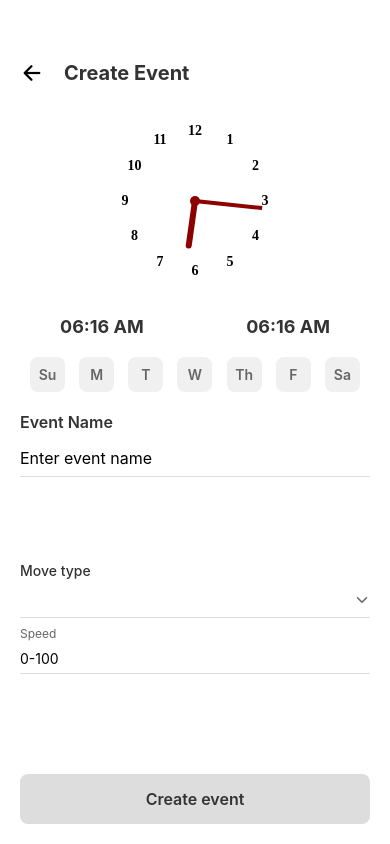
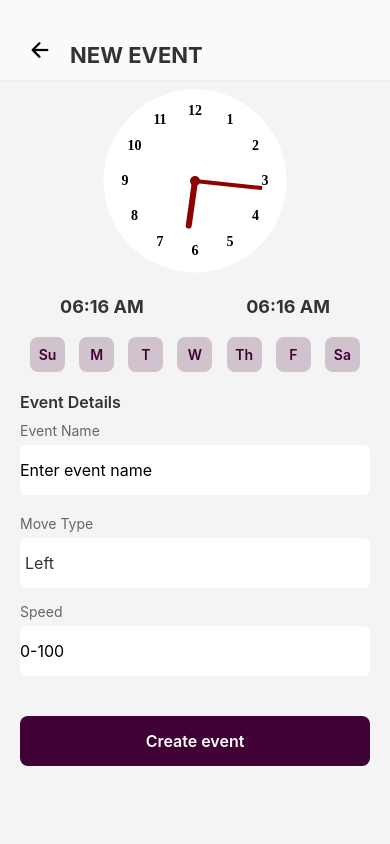
Before and after one commit to AlanMedina53232/Malbouche, a React Native app: screen /NewEventScreen in a window 390 px wide. Built offline with nearby package versions, Linux system fonts and the light colour scheme.

Commit message:
Diseniooo x2

```diff
--- a/principals/restricted/createMovement.js
+++ b/principals/restricted/createMovement.js
@@ -1,5 +1,4 @@
 "use client"
-
 import { useState, useLayoutEffect } from "react"
 import {
   View,
@@ -12,6 +11,7 @@ import {
   Platform,
   Dimensions,
   SafeAreaView,
+  ScrollView
 } from "react-native"
 import { Ionicons } from "@expo/vector-icons"
 import AnalogClock from "../../components/analogClock"
@@ -88,15 +88,29 @@ const CreateMovementScreen = ({ navigation }) => {
         keyboardVerticalOffset={Platform.OS === "ios" ? 0 : 20}
       >
         <View style={styles.header}>
-          <TouchableOpacity onPress={() => navigation.goBack()}>
+          <TouchableOpacity
+            style={styles.arrowButton}
+            onPress={() => navigation.goBack()}>
+            <View style={styles.iconSmall}>
               <Ionicons name="arrow-back" size={24} color="black" />
+            </View>
           </TouchableOpacity>
+          <View style={styles.titleContainer}>
+            <Text style={styles.title}>MOVEMENT CREATION</Text>
           </View>
-        <Text style={styles.title}>Create a new move</Text>
+        </View>
+
         <View style={styles.clockContainer}>
           <AnalogClock />
         </View>
         <View style={styles.divider} />
+        <ScrollView
+          contentContainerStyle={styles.scrollContainer}
+          showsVerticalScrollIndicator={false}
+          keyboardShouldPersistTaps="handled"
+          nestedScrollEnabled={true}
+          scrollEnabled={true}
+          >
           <View style={styles.formContainer}>
             <Text style={styles.sectionTitle}>Move Name</Text>
             <TextInput
@@ -108,7 +122,7 @@ const CreateMovementScreen = ({ navigation }) => {
             {/* Movement controls */}
             {movements.map((movement, index) => (
               <View key={index} style={styles.movementBox}>
-              <Text style={styles.movementLabel}>Move type for the {movement.type.toLowerCase()}</Text>
+                <Text style={styles.movementLabel}>Move type for hour</Text>
                 <View style={styles.dropdownRow}>
                   <View style={styles.dropdownContainer}>
                     <TouchableOpacity
@@ -117,6 +131,7 @@ const CreateMovementScreen = ({ navigation }) => {
                     >
                       <Text style={styles.dropdownText}>{MOVE_TYPES.find((t) => t.value === movement.type)?.label || movement.type}</Text>
                     </TouchableOpacity>
+
                     {movement.showDropdown && (
                       <View style={styles.dropdownList}>
                         {MOVE_TYPES.map((type) => (
@@ -126,7 +141,8 @@ const CreateMovementScreen = ({ navigation }) => {
                             onPress={() => {
                               updateMovement(index, "type", type.value)
                               updateMovement(index, "showDropdown", false)
-                          }}
+                            }
+                          }
                           >
                             <Text style={styles.dropdownText}>{type.label}</Text>
                           </TouchableOpacity>
@@ -134,7 +150,8 @@ const CreateMovementScreen = ({ navigation }) => {
                       </View>
                     )}
                   </View>
-                <View style={styles.sliderContainer}>
+
+                  <View pointerEvents="box-only" style={styles.sliderContainer}>
                     <Text style={styles.sliderLabel}>Speed</Text>
                     <Slider
                       style={styles.slider}
@@ -143,21 +160,24 @@ const CreateMovementScreen = ({ navigation }) => {
                       step={1}
                       value={movement.speed ? Number(movement.speed) : 1}
                       onValueChange={(value) => updateMovement(index, "speed", String(value))}
-                    minimumTrackTintColor="#8c0200"
+                      minimumTrackTintColor="#660154"
                       maximumTrackTintColor="#ddd"
-                    thumbTintColor="#8c0200"
+                      thumbTintColor="#660154"
                     />
                     <Text style={styles.sliderValue}>{movement.speed || 1}</Text>
                   </View>
                 </View>
               </View>
             ))}
+
             <TouchableOpacity style={styles.createButton} onPress={handleCreate}>
               <Text style={styles.createButtonText}>Create</Text>
             </TouchableOpacity>
+
           </View>
+        </ScrollView>
+      </KeyboardAvoidingView>
       <NavigationBar />
-      </KeyboardAvoidingView>
     </SafeAreaView>
   )
 }
@@ -165,44 +185,59 @@ const CreateMovementScreen = ({ navigation }) => {
 const styles = StyleSheet.create({
   safeArea: {
     flex: 1,
-    backgroundColor: "#fff",
+    backgroundColor: "#f4f4f4",
   },
   container: {
     flex: 1,
+    backgroundColor: "#f4f4f4",
   },
   header: {
-    flexDirection: "row",
-    alignItems: "center",
+    flexDirection: 'row',
+    justifyContent: 'space-between',
+    alignItems: 'center',
     paddingHorizontal: 20,
-    paddingTop: Platform.OS === "ios" ? 10 : 60,
-    paddingBottom: 0,
-    justifyContent: "flex-start",
+    paddingTop: 30,
+    backgroundColor: "#FAFAFA",
+    borderBottomWidth: 1,
+    borderBottomColor: "#eee",
+    zIndex: 100,
+  },
+   arrowButton: {
+    marginRight: 10,
+    marginBottom: 10,
+  },
+  iconSmall: {
+    width: 40,
+    height: 40,
+    borderRadius: 20,
+    justifyContent: 'center',
+    alignItems: 'center',
+  },
+   titleContainer: {
+    flex: 1,
   },
   title: {
     fontSize: 22,
-    fontWeight: "bold",
-    textAlign: "center",
-    marginTop: 10,
-    marginBottom: 10,
-    marginLeft: 0,
-    color: "#111",
+    fontWeight: "700",
+    color: "#333",
   },
   clockContainer: {
     alignItems: "center",
     justifyContent: "center",
-    marginBottom: 18,
     marginTop: 5,
   },
   divider: {
-    borderBottomWidth: 1,
+    borderBottomWidth: 0.6,
     borderBottomColor: '#ddd',
-    marginVertical: 16,
   },
   formContainer: {
     flex: 1,
     justifyContent: "flex-start",
-    paddingHorizontal: 2,
-    paddingBottom: 10,
+    backgroundColor: "#f4f4f4",
+    borderRadius: 12,
+    padding: 16,
+    marginBottom: 30,
+
   },
   sectionTitle: {
     fontSize: 16,
@@ -212,24 +247,24 @@ const styles = StyleSheet.create({
     marginTop: 5,
   },
   input: {
-    borderBottomWidth: 1,
-    borderBottomColor: "#ddd",
-    paddingVertical: 8,
+    borderRadius: 10,
+    backgroundColor: "#fff",
+    paddingVertical: 15,
     fontSize: 16,
     marginBottom: 18,
   },
   movementBox: {
-    backgroundColor: "#fafafa",
-    borderRadius: 12,
+    backgroundColor: "#FFF",
+    borderRadius: 10,
     padding: 14,
     marginBottom: 18,
-    borderWidth: 1,
+/*  borderWidth: 0.5,
     borderColor: "#eee",
     shadowColor: "#000",
     shadowOffset: { width: 0, height: 1 },
     shadowOpacity: 0.04,
     shadowRadius: 2,
-    elevation: 1,
+    elevation: 1, */
   },
   movementLabel: {
     fontSize: 15,
@@ -245,15 +280,15 @@ const styles = StyleSheet.create({
   dropdownContainer: {
     flex: 1,
     position: "relative",
-    zIndex: 2,
   },
   dropdown: {
-    borderWidth: 1,
-    borderColor: "#ddd",
+    borderWidth: 0.8,
+    borderColor: "rgba(204, 204, 204, 0.8)",
     borderRadius: 6,
     padding: 10,
     backgroundColor: "#fff",
     minWidth: 90,
+    zIndex: 2,
   },
   dropdownText: {
     fontSize: 15,
@@ -265,15 +300,15 @@ const styles = StyleSheet.create({
     left: 0,
     right: 0,
     backgroundColor: "#fff",
-    borderWidth: 1,
-    borderColor: "#ddd",
-    borderRadius: 6,
+    borderWidth: 0.8,
+    borderColor: "rgba(204, 204, 204, 0.8)",
+    borderRadius: 5,
     zIndex: 10,
-    shadowColor: "#000",
+ /*    shadowColor: "#000",
     shadowOffset: { width: 0, height: 2 },
     shadowOpacity: 0.08,
     shadowRadius: 4,
-    elevation: 2,
+    elevation: 2, */
   },
   dropdownItem: {
     padding: 12,
@@ -303,17 +338,13 @@ const styles = StyleSheet.create({
     marginLeft: 4,
   },
   createButton: {
-    backgroundColor: "#8c0200",
-    paddingVertical: 16,
+    backgroundColor: "#400135",
+    paddingVertical: 13,
     borderRadius: 10,
     alignItems: "center",
-    marginTop: 18,
+    marginTop: 10,
     marginBottom: 30,
-    shadowColor: "#000",
-    shadowOffset: { width: 0, height: 2 },
-    shadowOpacity: 0.08,
-    shadowRadius: 4,
-    elevation: 2,
+
   },
   createButtonText: {
     fontSize: 17,
--- a/principals/restricted/eventsScreen.js
+++ b/principals/restricted/eventsScreen.js
@@ -319,7 +319,7 @@ container: {
     position: "absolute",
     right: 20,
     bottom: 80, // Ajusta según la altura de tu NavigationBar
-    backgroundColor: "#400135", // Color que coincide con tu tema
+    backgroundColor: "#400135",
     width: 60,
     height: 60,
     borderRadius: 30,
--- a/principals/restricted/newEventScreen.js
+++ b/principals/restricted/newEventScreen.js
@@ -12,6 +12,7 @@ import {
   SafeAreaView,
   Dimensions,
   Alert,
+  ScrollView
 } from "react-native"
 import DateTimePicker from "@react-native-community/datetimepicker"
 import { Ionicons } from "@expo/vector-icons"
@@ -79,10 +80,16 @@ const NewEventScreen = ({ navigation }) => {
         keyboardVerticalOffset={Platform.OS === "ios" ? 0 : 20}
       >
         <View style={styles.header}>
-          <TouchableOpacity onPress={() => navigation.goBack()}>
+          <TouchableOpacity
+            style={styles.arrowButton}
+            onPress={() => navigation.goBack()}>
+            <View style={styles.iconSmall}>
               <Ionicons name="arrow-back" size={24} color="black" />
+            </View>
           </TouchableOpacity>
-          <Text style={styles.title}>Create Event</Text>
+          <View style={styles.titleContainer}>
+            <Text style={styles.title}>NEW EVENT</Text>
+          </View>
         </View>
 
         <View style={styles.content}>
@@ -114,10 +121,15 @@ const NewEventScreen = ({ navigation }) => {
               </TouchableOpacity>
             ))}
           </View>
-
+          <ScrollView
+            contentContainerStyle={styles.scrollContainer}
+            showsVerticalScrollIndicator={false}
+          >
           <View style={styles.formContainer}>
-            <View style={styles.formSection}>
-              <Text style={styles.sectionTitle}>Event Name</Text>
+            <View style={styles.formGroup}>
+              <Text style={styles.formGroupLabel}>Event Details</Text>
+              <View style={styles.formColumn}>
+                <Text style={styles.inputLabel}>Event Name</Text>
                 <TextInput
                   style={styles.input}
                   placeholder="Enter event name"
@@ -126,35 +138,34 @@ const NewEventScreen = ({ navigation }) => {
                 />
               </View>
 
-            <View style={styles.movementRow}>
-  <View style={styles.movementType}>
-    <Text style={styles.movementLabel}>Move type</Text>
+              <View style={styles.formColumn}>
+                <Text style={styles.inputLabel}>Move Type</Text>
                 <Dropdown
                   options={moveOptions}
-      value={movements.type}
-      onSelect={(value) => updateMovement("type", value)}
+                  value={movements[0].type}
+                  onSelect={(value) => updateMovement(0, "type", value)}
                 />
               </View>
 
-  <View style={styles.inputGroup}>
-    <View style={styles.inputContainer}>
+              <View style={styles.formColumn}>
                 <Text style={styles.inputLabel}>Speed</Text>
                 <TextInput
-        style={styles.smallInput}
+                  style={styles.input}
                   placeholder="0-100"
-        value={movements.speed}
-        onChangeText={(value) => updateMovement("speed", value)}
+                  value={movements[0].speed}
+                  onChangeText={(value) => updateMovement(0, "speed", value)}
                   keyboardType="numeric"
                 />
               </View>
+
             </View>
-</View>
-
 
             <TouchableOpacity style={styles.createButton} onPress={handleCreate}>
               <Text style={styles.createButtonText}>Create event</Text>
             </TouchableOpacity>
           </View>
+          </ScrollView>
+
         </View>
 
         {showStartPicker && (
@@ -193,7 +204,6 @@ const Dropdown = ({ options, value, onSelect }) => {
     <View style={styles.dropdownContainer}>
       <TouchableOpacity onPress={() => setVisible(!visible)} style={styles.dropdown}>
         <Text style={styles.dropdownText}>{value}</Text>
-        <Ionicons name="chevron-down" size={16} color="#666" />
       </TouchableOpacity>
       {visible && (
         <View style={styles.dropdownList}>
@@ -222,18 +232,36 @@ const styles = StyleSheet.create({
   },
   container: {
     flex: 1,
+    backgroundColor: "#f4f4f4",
   },
   header: {
-    flexDirection: "row",
-    alignItems: "center",
+    flexDirection: 'row',
+    justifyContent: 'space-between',
+    alignItems: 'center',
     paddingHorizontal: 20,
-    paddingTop: Platform.OS === "ios" ? 10 : 60,
-    paddingBottom: 15,
+    paddingTop: 30,
+    backgroundColor: "#FAFAFA",
+    borderBottomWidth: 1,
+    borderBottomColor: "#eee",
+    zIndex: 100,
+  },
+   arrowButton: {
+    marginRight: 10,
+    marginBottom: 10,
+  },
+  iconSmall: {
+    width: 40,
+    height: 40,
+    borderRadius: 20,
+    justifyContent: 'center',
+    alignItems: 'center',
+  },
+   titleContainer: {
+    flex: 1,
   },
   title: {
-    fontSize: 20,
-    fontWeight: "bold",
-    marginLeft: 20,
+    fontSize: 22,
+    fontWeight: "700",
     color: "#333",
   },
   content: {
@@ -271,13 +299,13 @@ const styles = StyleSheet.create({
     borderRadius: 8,
     justifyContent: "center",
     alignItems: "center",
-    backgroundColor: "#f0f0f0",
+    backgroundColor: "rgba(64, 1, 53, 0.2)",
   },
   daySelected: {
-    backgroundColor: "#333",
+    backgroundColor: "#400135",
   },
   dayText: {
-    color: "#666",
+    color: "#400135",
     fontWeight: "600",
     fontSize: 14,
   },
@@ -287,62 +315,25 @@ const styles = StyleSheet.create({
   formContainer: {
     flex: 1,
     justifyContent: "space-between",
-  },
-  formSection: {
-    marginBottom: 15,
-  },
-  sectionTitle: {
-    fontSize: 16,
-    fontWeight: "600",
-    marginBottom: 8,
-    color: "#333",
+    paddingBottom: 10,
   },
  input: {
-    borderBottomWidth: 1,
-    borderBottomColor: "#ddd",
-    paddingVertical: 8,
+    borderRadius: 6,
+    backgroundColor: "#fff",
+    paddingVertical: 15,
     fontSize: 16,
-  },
-  movementRow: {
-    marginBottom: 15,
-  },
-  movementType: {
-    marginBottom: 8,
-  },
-  movementLabel: {
-    fontSize: 14,
-    fontWeight: "500",
-    color: "#333",
     marginBottom: 5,
-  },
-  inputGroup: {
-    flexDirection: "row",
-    gap: 15,
-  },
-  inputContainer: {
-    flex: 1,
-  },
-  inputLabel: {
-    fontSize: 12,
-    color: "#666",
-    marginBottom: 3,
-  },
-  smallInput: {
-    borderBottomWidth: 1,
-    borderBottomColor: "#ddd",
-    paddingVertical: 6,
-    fontSize: 14,
   },
   dropdownContainer: {
     position: "relative",
   },
   dropdown: {
-    flexDirection: "row",
-    justifyContent: "space-between",
-    alignItems: "center",
-    borderBottomWidth: 1,
-    borderBottomColor: "#ddd",
-    paddingVertical: 8,
+    borderRadius: 6,
+    paddingVertical: 15,
+    paddingHorizontal: 5,
+    backgroundColor: "#fff",
+    minWidth: 90,
+    zIndex: 2,
   },
   dropdownText: {
     fontSize: 16,
@@ -354,11 +345,11 @@ const styles = StyleSheet.create({
     left: 0,
     right: 0,
     backgroundColor: "#fff",
-    borderWidth: 1,
+  /*   borderWidth: 1,
     borderColor: "#ddd",
     borderRadius: 8,
+    elevation: 2, */
     zIndex: 1000,
-    elevation: 5,
   },
   dropdownItem: {
     padding: 12,
@@ -369,18 +360,35 @@ const styles = StyleSheet.create({
     fontSize: 16,
     color: "#333",
   },
+  formGroup: {
+  marginBottom: 20,
+},
+formGroupLabel: {
+  fontSize: 16,
+  fontWeight: "600",
+  marginBottom: 10,
+  color: "#333",
+},
+formColumn: {
+  marginBottom: 15,
+},
+inputLabel: {
+  fontSize: 14,
+  color: "#666",
+  marginBottom: 6,
+},
 createButton: {
-    backgroundColor: "#ddd",
+    backgroundColor: "#400135",
     paddingVertical: 15,
     borderRadius: 8,
     alignItems: "center",
-    marginTop: 15,
-    marginBottom: 20,
+
+    marginBottom: 5,
   },
 createButtonText: {
     fontSize: 16,
     fontWeight: "600",
-    color: "#333",
+    color: "#fff",
   },
 })
 
```
Lines whose indentation alone changed are shown as unchanged.
